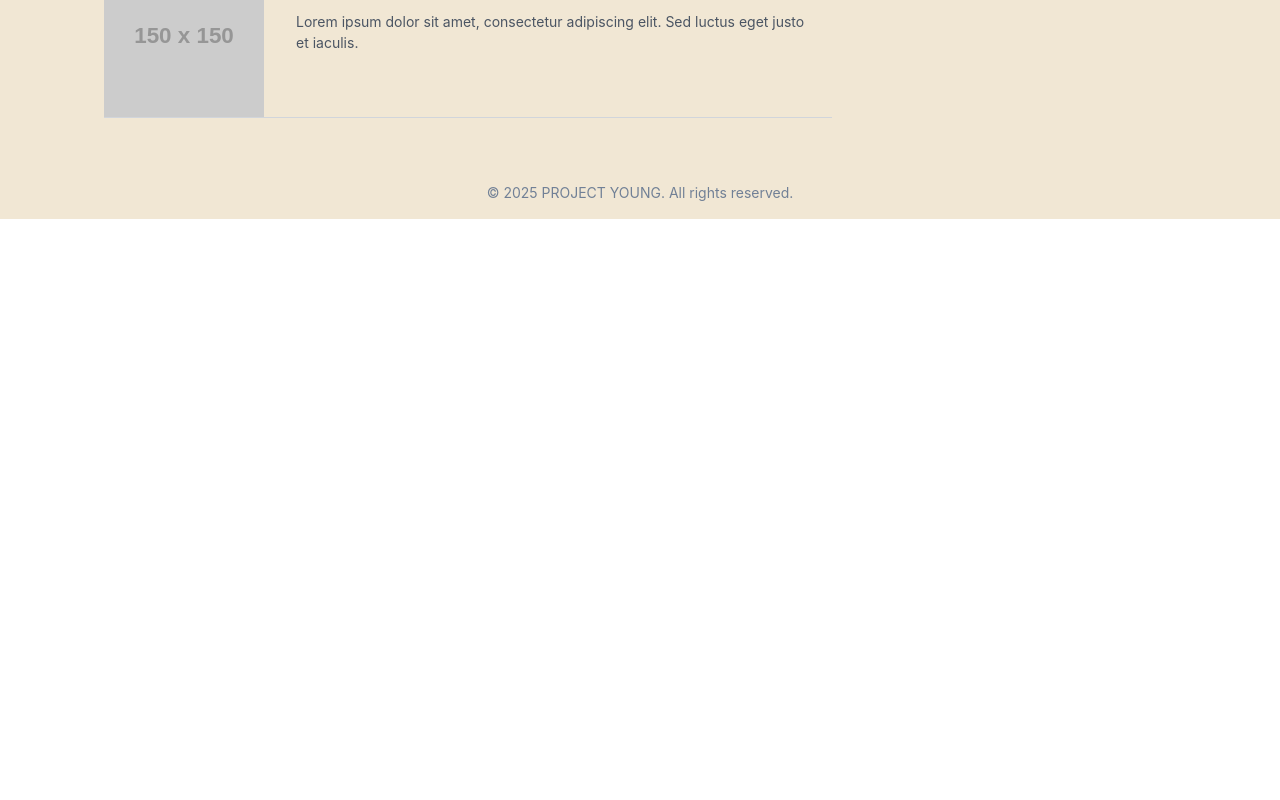
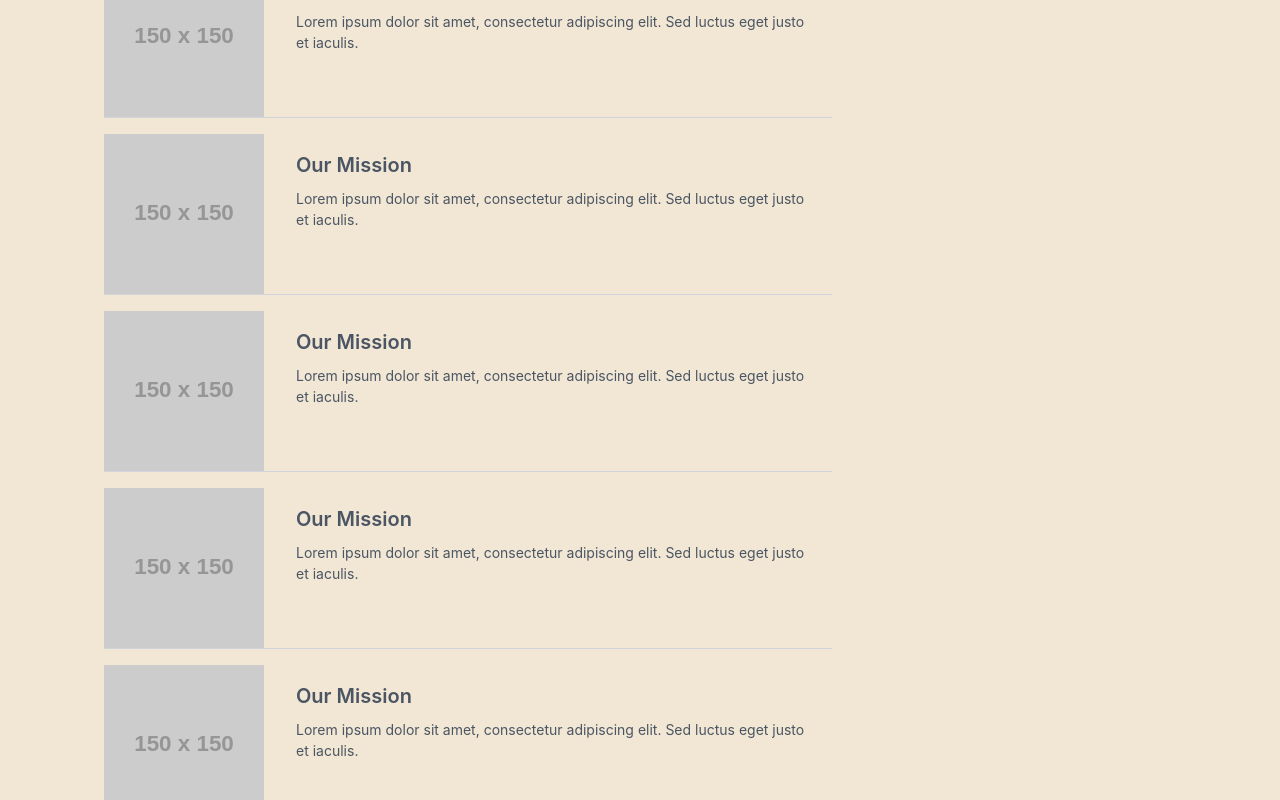
Before and after one commit to J-SoYoung/project_young, a React (Vite) app: page /home in a window 1280 px wide. Shown: the part 760-1560 px from the top of the page. Before the commit the page ends 979 px from the top, so only its background shows below. Built offline with nearby package versions, Linux system fonts and the light colour scheme.

Commit message:
[ADD-detail] detail페이지 생성

```diff
--- /dev/null
+++ b/src/pages/detail/Detail.tsx
@@ -0,0 +1,3 @@
+export const Detail = () => {
+  return <div>상세페이지</div>;
+};
--- a/src/pages/home/Home.tsx
+++ b/src/pages/home/Home.tsx
@@ -1,10 +1,20 @@
+import { useNavigate } from "react-router-dom";
 import styles from "./styles/home.module.css";
 
 export const Home = () => {
+  const navigate = useNavigate();
+  const movePage = () => {
+    navigate(`/detail/${1}`);
+  };
+
   return (
     <main className={styles.main}>
-      {[1, 2, 3, 4].map((item) => (
-        <article key={item} className={styles.article}>
+      {[1, 2, 3, 4,5,6,7,8,9,10].map((item) => (
+        <article
+          key={item}
+          className={styles.article}
+          onClick={() => movePage()}
+        >
           <img
             src="https://placehold.co/150"
             alt="thumbnail"
--- a/src/pages/home/styles/home.module.css
+++ b/src/pages/home/styles/home.module.css
@@ -1,18 +1,21 @@
 .main {
   min-width: 100%;
-  padding: 2rem 0.5rem;
   box-sizing: border-box;
 }
 
 .article {
   width: 100%;
-  margin: 2rem auto;
   display: flex;
   flex-direction: column;
   gap: 1rem;
+  margin-bottom: 1.5rem;
   padding-bottom: 1rem;
   box-sizing: border-box;
   border-bottom: 1px solid #d1d5db;
+}
+.article:hover {
+  border: 1px solid #666;
+  cursor: pointer;
 }
 
 .thumbnail {
@@ -50,9 +53,11 @@
 
 /* desktop */
 @media (min-width: 1280px) {
+  .main {
+    padding: 2rem 0.5rem;
+  }
   .article {
     width: 100%;
-    margin: 0 0 1rem 0 ;
+    margin: 0 0 1rem 0;
   }
-
 }
--- a/src/pages/index.ts
+++ b/src/pages/index.ts
@@ -2,5 +2,6 @@ import { Lists } from "./lists/Lists";
 import { Search } from "./search/Search";
 import { Write } from "./write/Write";
 import { Posts } from "./posts/Posts";
+import { Detail } from "./detail/Detail";
 
-export { Lists, Search, Write, Posts };
+export { Lists, Search, Write, Posts, Detail };
```
